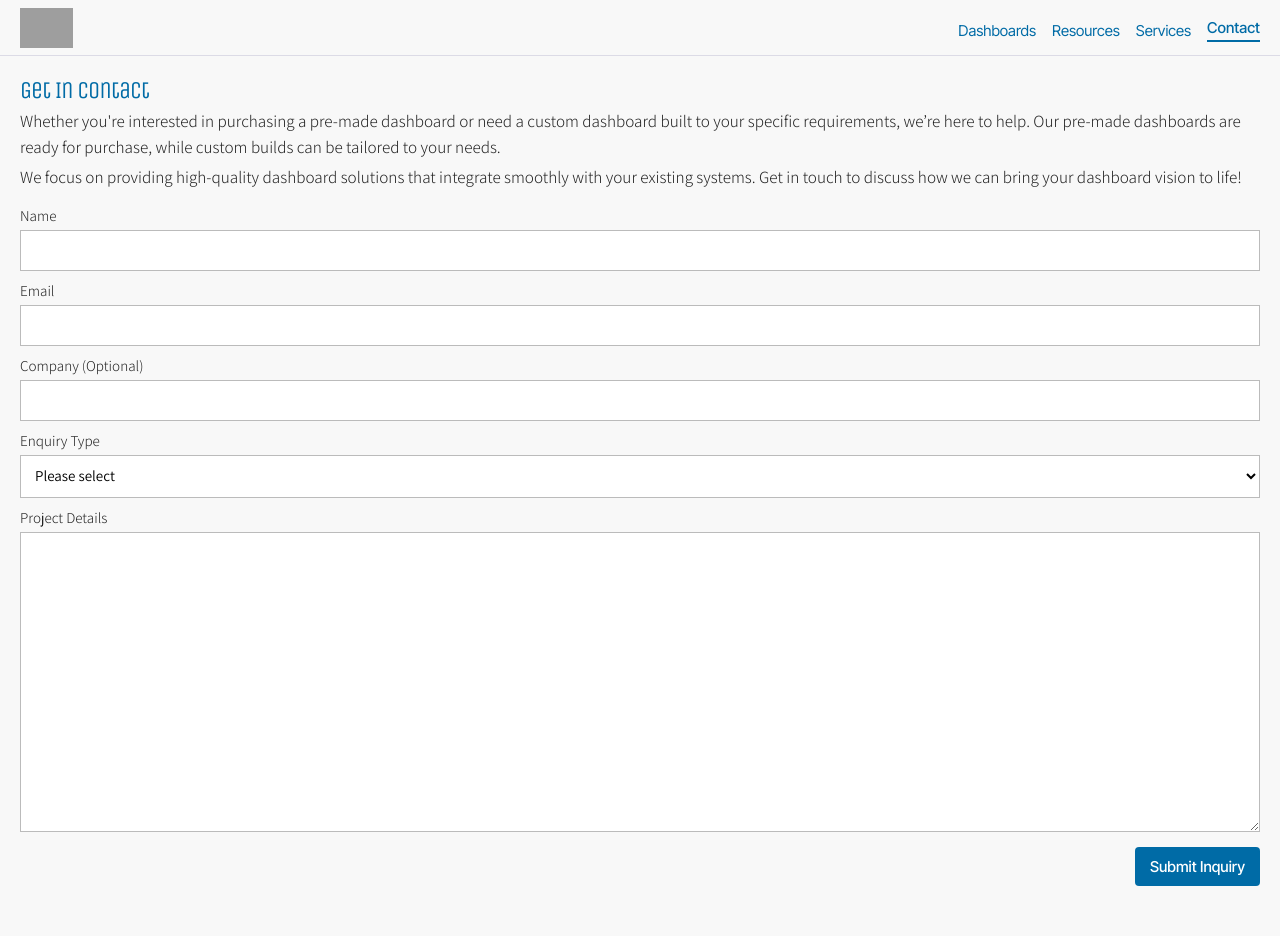
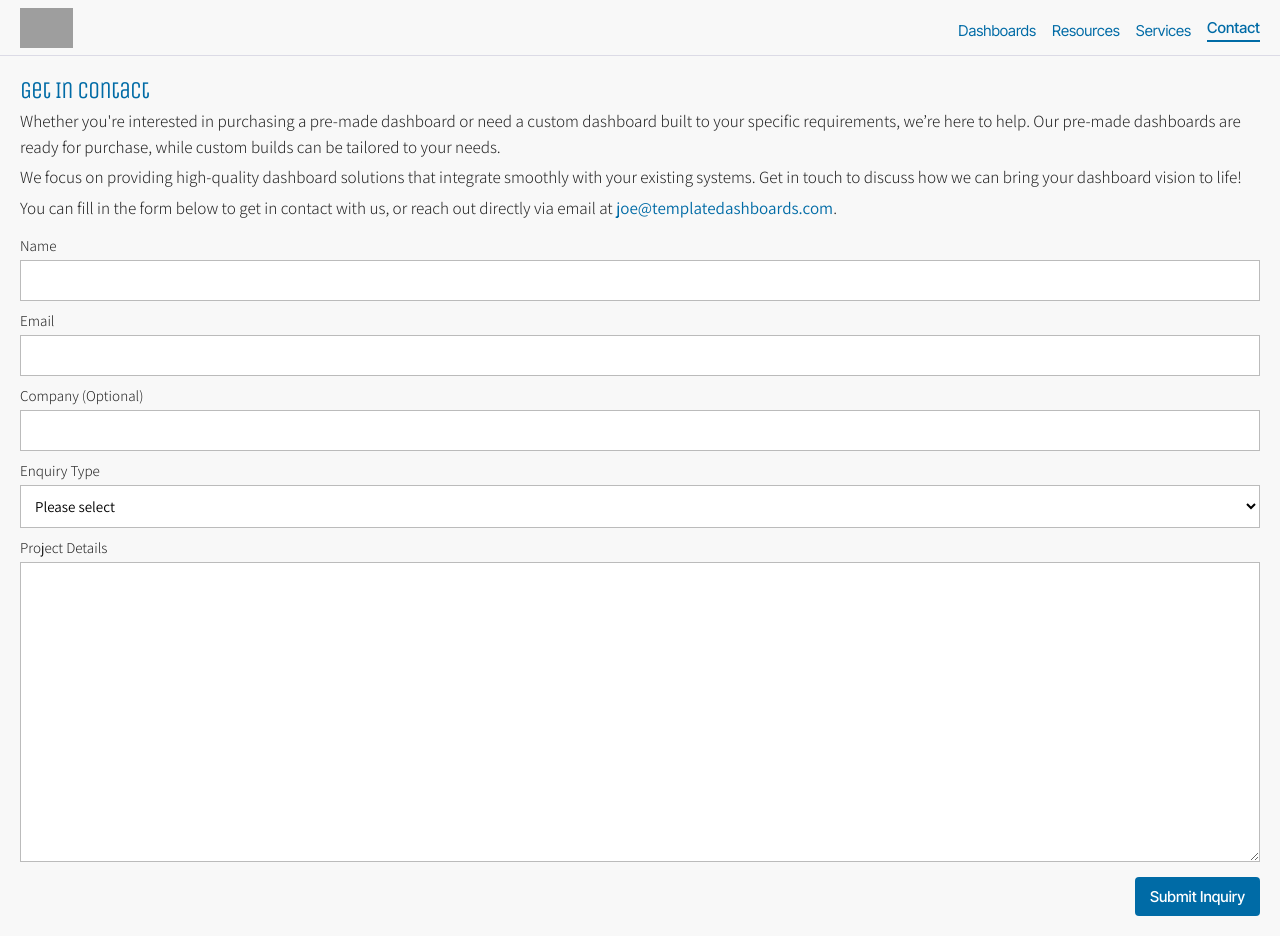
Before and after one commit to joseph-johnson27001/dashboard-website, a Vue app: page /contact in a window 1280 px wide. Before the commit the page ends 906 px from the top, so only its background shows below. Built offline with nearby package versions, Linux system fonts and the light colour scheme; grey boxes are pictures that could not be loaded.

Commit message:
Contact email

```diff
--- a/src/views/ContactPage.vue
+++ b/src/views/ContactPage.vue
@@ -12,6 +12,13 @@
         We focus on providing high-quality dashboard solutions that integrate
         smoothly with your existing systems. Get in touch to discuss how we can
         bring your dashboard vision to life!
+      </p>
+      <p>
+        You can fill in the form below to get in contact with us, or reach out
+        directly via email at
+        <a href="mailto:joe@templatedashboards.com"
+          >joe@templatedashboards.com</a
+        >.
       </p>
     </section>
 
```
